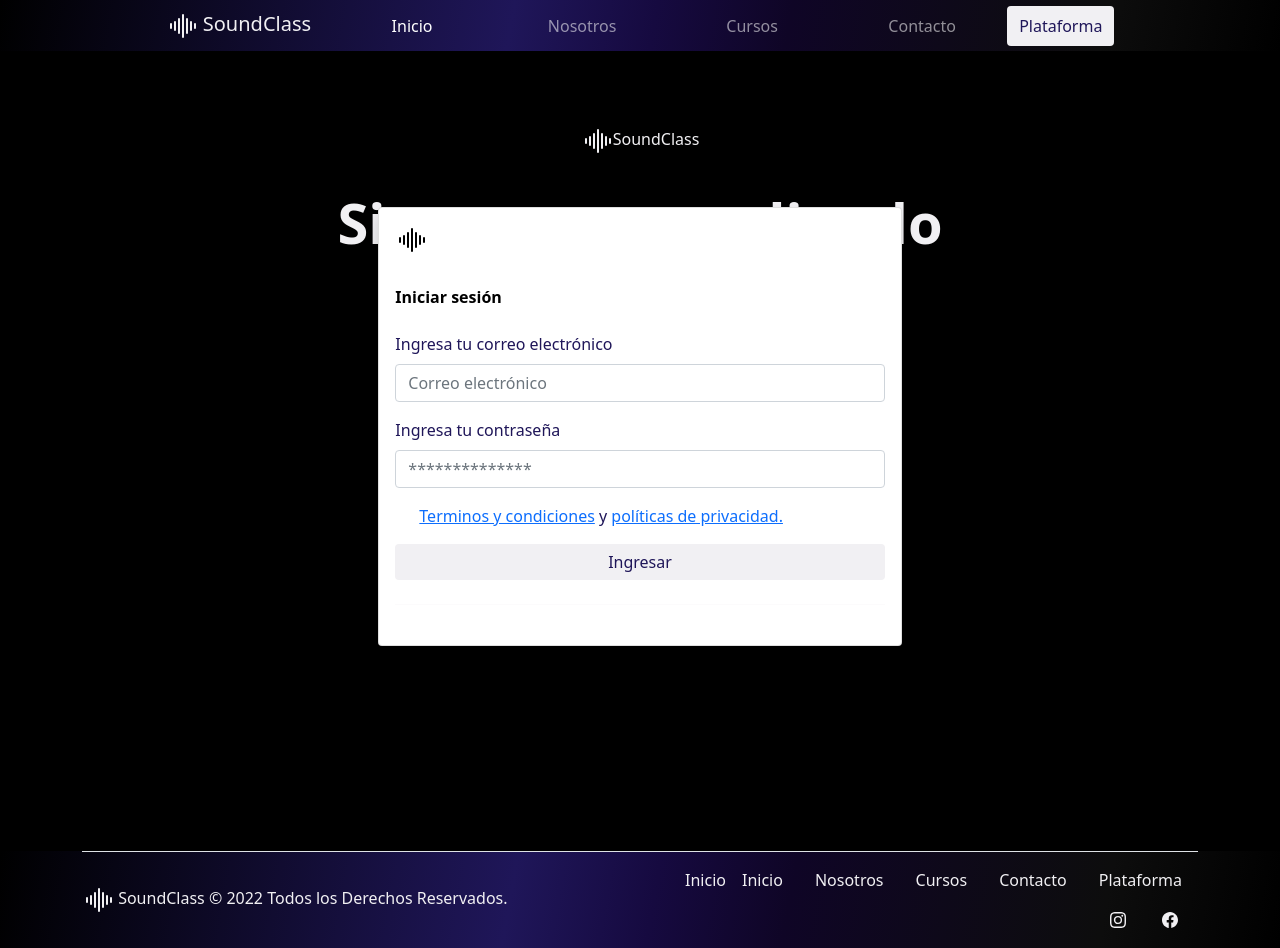
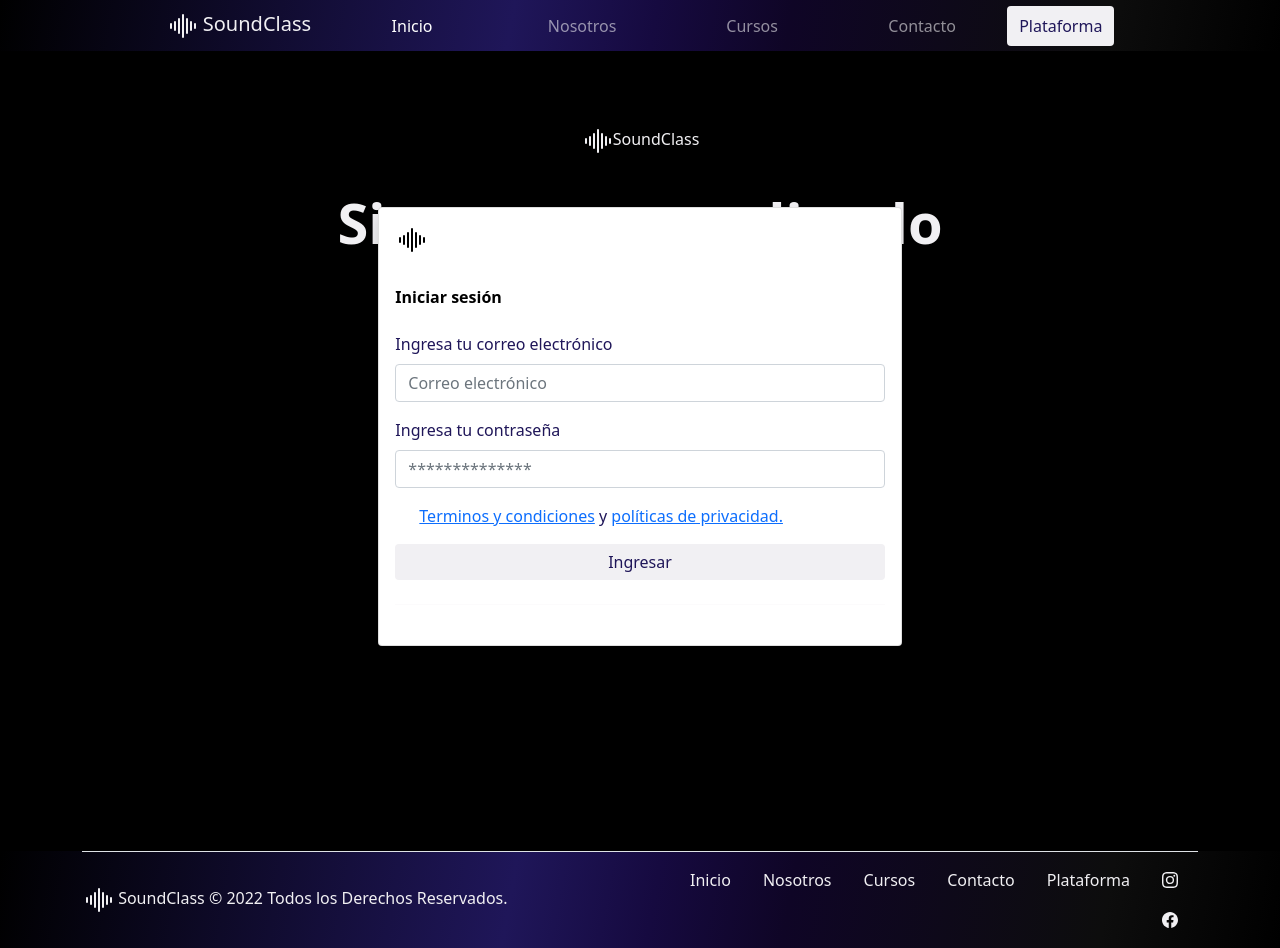
Before and after one commit to Leandrosonido/33055-desarrollo-web, a website: page pages/sesion.html in a window 1280 px wide. Drawn offline with nearby package versions, Linux system fonts and the light colour scheme.

Commit message:
Add files via upload
Signed-off-by: Leandrosonido <112025524+Leandrosonido@users.noreply.github.com>

```diff
--- a/pages/sesion.html
+++ b/pages/sesion.html
@@ -157,7 +157,6 @@
 					<div class="col-12 col-md-6">
 						<nav class="nav nav-footer justify-content-center justify-content-md-end">
 							<a class="nav-link active ps-0" href="../index.html">Inicio</a>
-							<a class="nav-link active ps-0" href="../index.html">Inicio</a>
 							<a class="nav-link" href="./nosotros.html">Nosotros </a>
 							<a class="nav-link" href="./cursos.html">Cursos</a>
 							<a class="nav-link" href="./contacto.html">Contacto</a>
```
